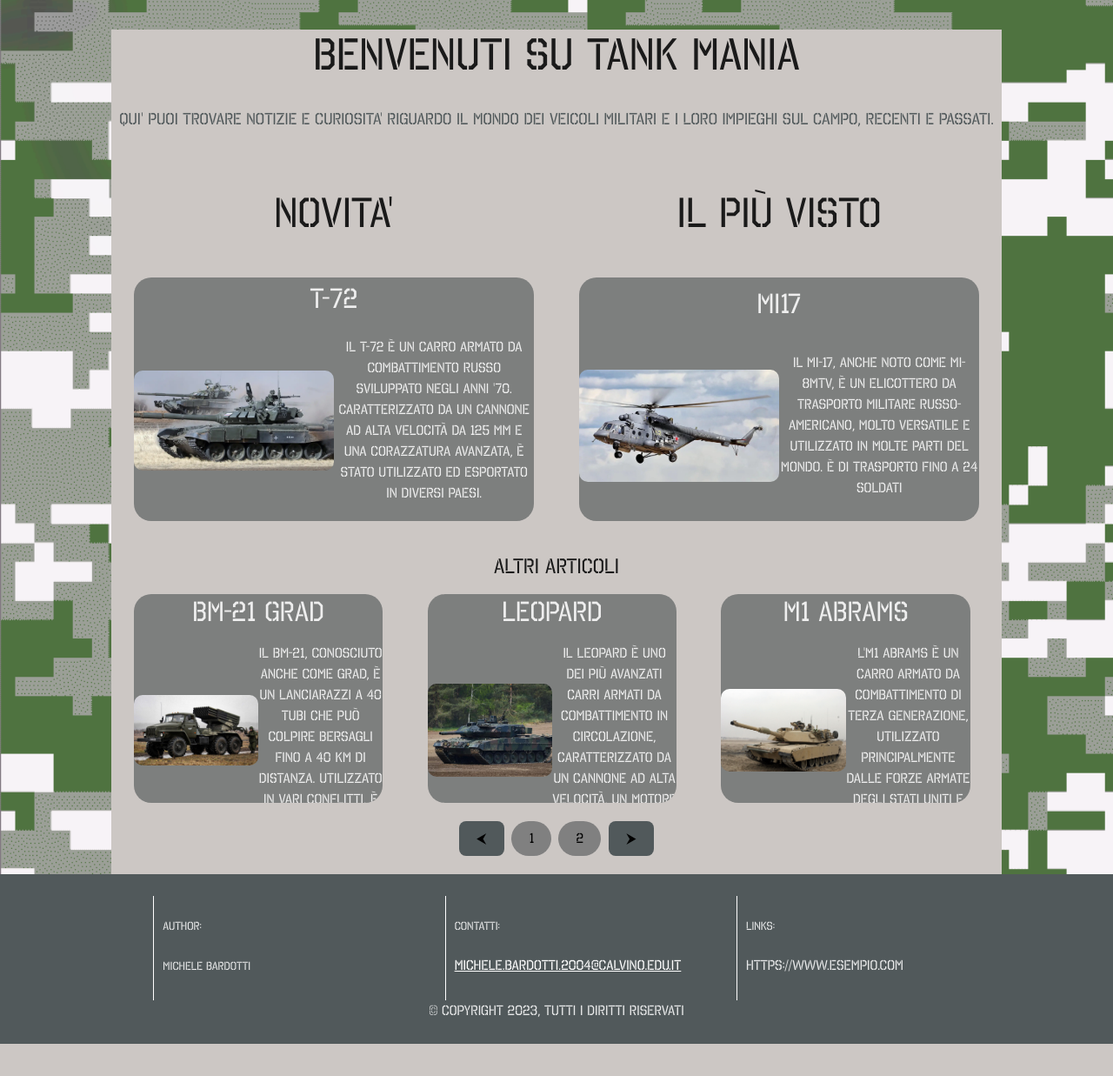
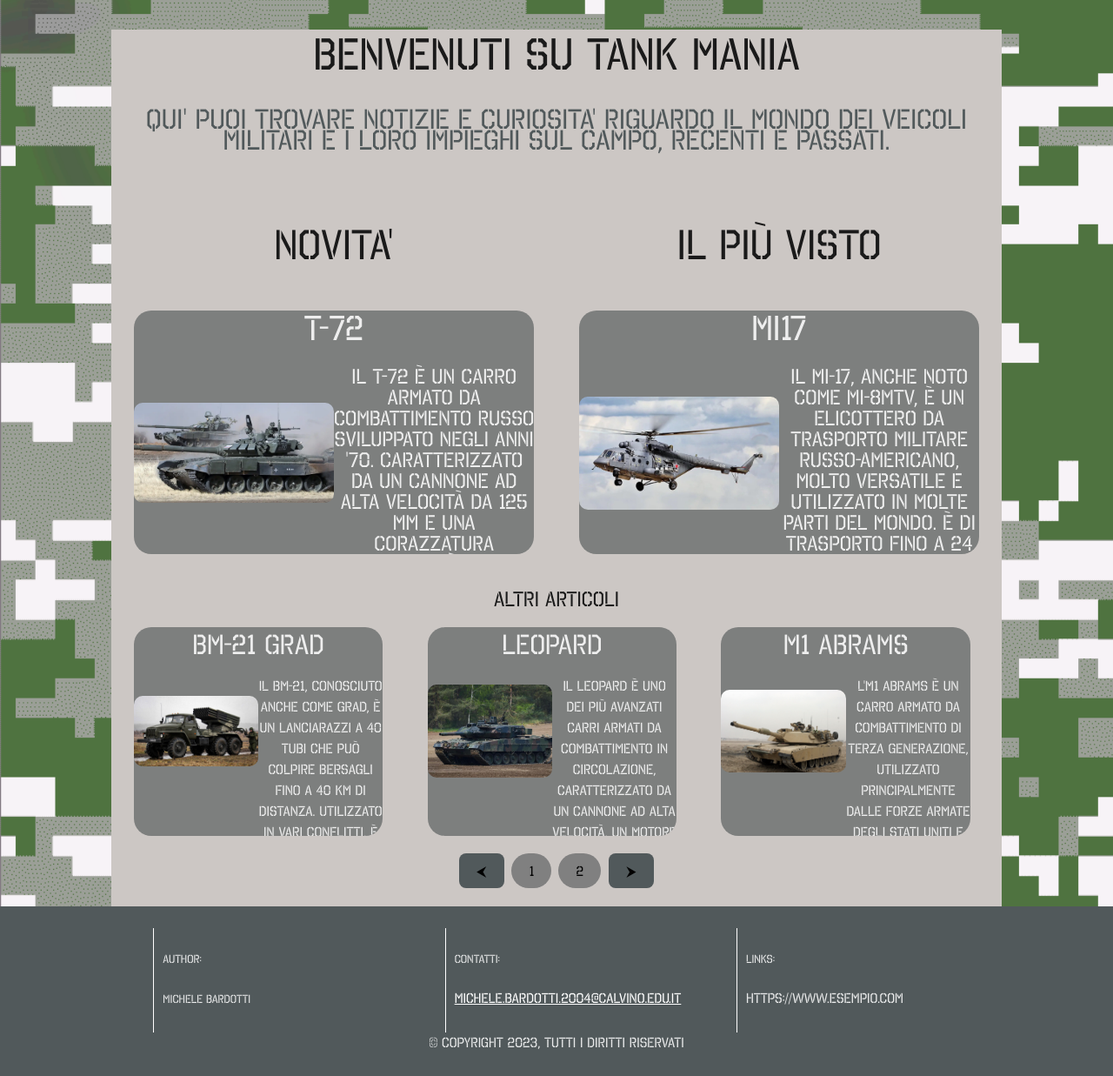
Before and after one commit to SastheSus/blog-php, a PHP site: page / in a window 1280 px wide. Shown: the part 51-1288 px from the top of the page at 87% size. Before the commit the page ends 1251 px from the top, so only its background shows below. Run offline with PHP 8.4, Linux system fonts and the light colour scheme; the visitor is signed in with stand-in values (Sample User, id 1); data comes from the database, SQL or seed files in the repository.

Commit message:
c'est la vie

```diff
--- a/blog_save/css/index.css
+++ b/blog_save/css/index.css
@@ -71,7 +71,8 @@
   text-align: center;
 }
 
-#introduction{
+#introduction h3{
+  font-size: 200%;
   color: rgb(81, 89, 91);
 }
 #introduction h1{
@@ -357,17 +358,23 @@
 
 
 .descArtPrinc{
+  height: 25vh;
+  font-size: 150%;
   width: 50%;
 }
 
 .descArtSec{
-  max-height: 25vh;
+  height: 25vh;
   font-size: 100%;
   width: 50%;
 }
 
-
-#title{
+#titleArtPrinc{
+  font-size: 250%;
+  width: 100%;
+  margin:1vh 0;
+}
+#titleArtSec{
   font-size: 200%;
   width: 100%;
   margin:1vh 0;
@@ -490,12 +497,11 @@
   background-color: rgb(81, 89, 91);
 }
 .top{
-  min-height: 30vh;
-  max-height: 30vh;
+  height: 30vh;
   text-overflow: ellipsis;
   overflow: hidden;
-  display:inline-flex;
-  align-items: center;
+  display: inline-flex;
+  align-items: flex-start;
   flex-wrap: wrap;
   width: 28%;
   margin-right: 2.5%;
--- a/blog_save/index.php
+++ b/blog_save/index.php
@@ -61,17 +61,16 @@
                             <h4>Novita'</h4>
                             <h4>Il più visto</h4>
                         </div>
+                        <?php
+                            $text = "SELECT articoli.id, titolo, nome, descrizione FROM articoli, immagini WHERE articoli.logo = immagini.id ORDER BY giorno DESC";
+                            $query= $pdo->prepare($text);
+                            $query->execute();
+                            $row = $query->fetch();
+                        ?>
                         <div id="new">
-                                <?php
-                                $text = "SELECT titolo, nome, descrizione FROM articoli, immagini WHERE articoli.logo = immagini.id ORDER BY giorno DESC";
-                                $query= $pdo->prepare($text);
-                                $query->execute();
-                                $row = $query->fetch();
-
-                                ?>
-                                <h3 id='title'><?php echo $row['titolo']?></h3>
+                                <h3 id='titleArtPrinc'><?php echo $row['titolo']?></h3>
                                 <div id="immagine"><img id="imgArt" src="./img/<?php echo $row['nome']?>" alt="leopard"></div>
-                                <p class="descArtSec"><?php echo $row['descrizione']?></p>
+                                <p class="descArtPrinc"><?php echo $row['descrizione']?></p>
                         </div>
                         <div id="main">
                                 <?php
@@ -80,9 +79,9 @@
                                 $query->execute();
                                 $row = $query->fetch();
                                 ?>
-                                <h3 id='title'><?php echo $row['titolo']?></h3>
+                                <h3 id='titleArtPrinc'><?php echo $row['titolo']?></h3>
                                 <div id="immagine"><img id="imgArt" src="./img/<?php echo $row['nome']?>" alt="leopard"></div>
-                                <p class="descArtSec"><?php echo $row['descrizione']?></p>
+                                <p class="descArtPrinc"><?php echo $row['descrizione']?></p>
                         </div>
                         <div id="otherArticles">
                             <h2>Altri articoli</h2>
@@ -103,7 +102,7 @@
                                 <?php
                                 if ($row != null) {
                                     for($i=0;$i<sizeof($row);$i++){
-                                        echo "<div class='top' id='1'><h3 id='title'>".$row[$i]['titolo']."</h3><div id='immagine'><img id='imgArt' src='./img/".$row[$i]['nome']."' alt='immagine'></div><p class='descArtSec'>".$row[$i]['descrizione']."</p></div>";
+                                        echo "<div class='top' id='1'><h3 id='titleArtSec'>".$row[$i]['titolo']."</h3><div id='immagine'><img id='imgArt' src='./img/".$row[$i]['nome']."' alt='immagine'></div><p class='descArtSec'>".$row[$i]['descrizione']."</p></div>";
                                     }
                                 }
                                 ?>
--- a/blog_save/uploader.php
+++ b/blog_save/uploader.php
@@ -14,7 +14,7 @@
       $query->execute([$img,1]);
 
       $text2 = "SELECT id FROM immagini WHERE nome = ? ORDER BY id DESC";
-      $query= $pdo->prepare($text);
+      $query= $pdo->prepare($text2);
       $query->execute([$img,1]);
       $aus = $query->fetchAll();
       $aus = $aus[0]['id'];
```
Also changed, not shown: blog_save/articolo.php (+8 -1 lines).
